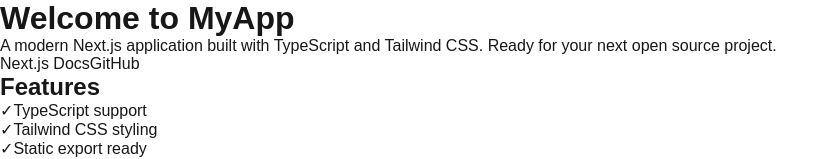
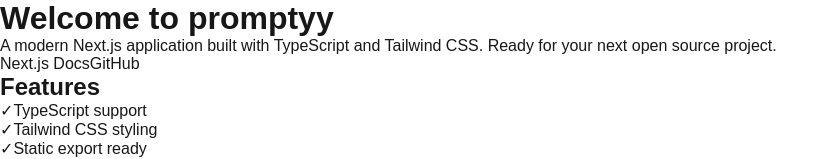
Before and after one commit to SOWNDHARYAN-VRS/promptyy, a Next.js app: page / in a window 1280 px wide. Shown: the top 159 px of the page, without its empty margins (0-835 px from the left). Built offline with nearby package versions, Linux system fonts and the light colour scheme.

Commit message:
chore: app name change

```diff
--- a/package.json
+++ b/package.json
@@ -1,5 +1,5 @@
 {
-  "name": "myapp",
+  "name": "promptyy",
   "version": "0.1.0",
   "description": "A modern Next.js application",
   "private": true,
--- a/src/app/layout.tsx
+++ b/src/app/layout.tsx
@@ -2,12 +2,12 @@
 import "./globals.css";
 
 export const metadata: Metadata = {
-  title: "MyApp - Next.js Application",
+  title: "promptyy - Next.js Application",
   description: "A modern Next.js application built with TypeScript and Tailwind CSS",
   keywords: ["nextjs", "react", "typescript", "tailwindcss"],
   authors: [{ name: "Your Name" }],
   openGraph: {
-    title: "MyApp",
+    title: "promptyy",
     description: "A modern Next.js application",
     type: "website",
   },
--- a/src/app/page.tsx
+++ b/src/app/page.tsx
@@ -3,7 +3,7 @@
     <main className="min-h-screen flex flex-col items-center justify-center p-8">
       <div className="max-w-2xl w-full text-center space-y-8">
         <h1 className="text-4xl font-bold tracking-tight">
-          Welcome to MyApp
+          Welcome to promptyy
         </h1>
 
         <p className="text-lg text-gray-600 dark:text-gray-400">
```
Also changed, not shown: 1 other file (tests, documents, lock files or other folders).
